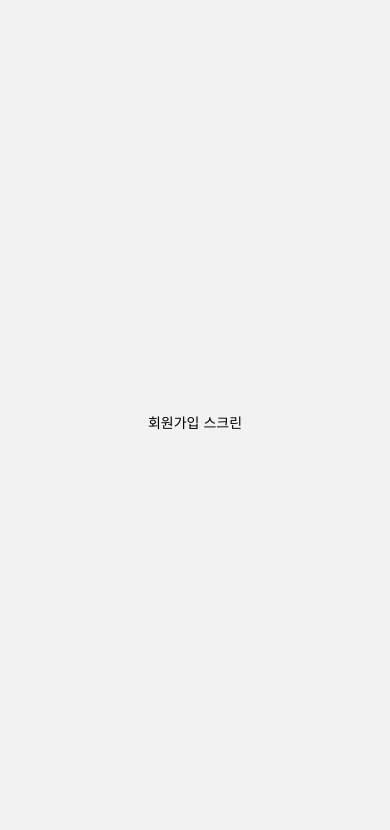
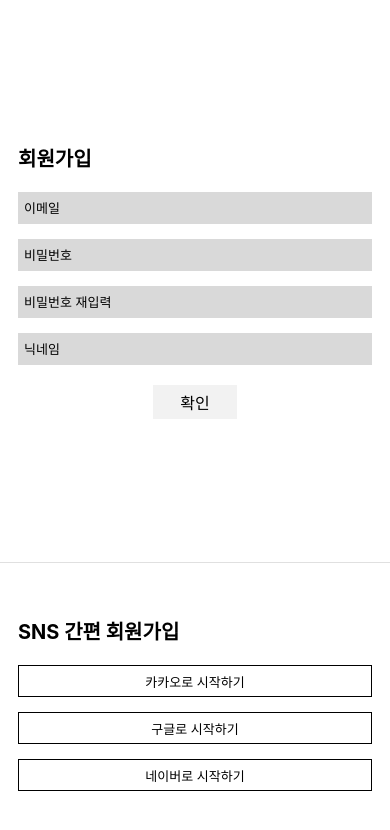
Before and after one commit to ProjectFRIDAY/DeliveryN-Front, a React Native app: screen /Signup in a window 390 px wide. Shown: the top 830 px of the page. Built offline with nearby package versions, Linux system fonts and the light colour scheme.

Commit message:
style: 회원가입 페이지 스타일링

```diff
--- a/App.js
+++ b/App.js
@@ -13,7 +13,7 @@
   return (
     <NavigationContainer>
       <SafeAreaProvider>
-        <Stack.Navigator initialRouteName="Start" screenOptions={{headerShown: false}}>
+        <Stack.Navigator initialRouteName="Signup" screenOptions={{headerShown: false}}>
           <Stack.Screen name="Start" component={StartScreen} />
           <Stack.Screen name="Signup" component={SignupScreen} />
           <Stack.Screen name="Signin" component={SigninScreen} />
--- a/src/constants/Color.js
+++ b/src/constants/Color.js
@@ -3,6 +3,7 @@
   WHITE: '#ffffff',
   GREY_PRIMARY: '#D9D9D9',
   GREY_SECONDARY: '#F2F2F2',
+  GREY_TERTIARY: '#E0E0E0',
 };
 
 export default Colors;
--- /dev/null
+++ b/src/screen/SignupScreen/Button.js
@@ -0,0 +1,28 @@
+import React from 'react';
+import {Pressable, StyleSheet, Text} from 'react-native';
+
+import Colors from '../../constants/Color';
+
+const Button = ({text, style}) => {
+  return (
+    <Pressable style={[styles.button, style]}>
+      <Text style={styles.text}>{text}</Text>
+    </Pressable>
+  );
+};
+
+const styles = StyleSheet.create({
+  button: {
+    alignItems: 'center',
+    alignSelf: 'stretch',
+    borderColor: Colors.BLACK,
+    borderWidth: 1,
+    height: 32,
+    justifyContent: 'center',
+  },
+  text: {
+    fontSize: 13,
+  },
+});
+
+export default Button;
--- /dev/null
+++ b/src/screen/SignupScreen/CustomTextInput.js
@@ -0,0 +1,21 @@
+import React from 'react';
+import {StyleSheet, TextInput} from 'react-native';
+
+import Colors from '../../constants/Color';
+
+const CustomTextInput = ({placeholder, style}) => {
+  return <TextInput style={[styles.input, style]} placeholder={placeholder} />;
+};
+
+const styles = StyleSheet.create({
+  input: {
+    alignSelf: 'stretch',
+    backgroundColor: Colors.GREY_PRIMARY,
+    color: Colors.BLACK,
+    fontSize: 13,
+    height: 32,
+    paddingHorizontal: 6,
+  },
+});
+
+export default CustomTextInput;
--- /dev/null
+++ b/src/screen/SignupScreen/Divider.js
@@ -0,0 +1,18 @@
+import React from 'react';
+import {StyleSheet, View} from 'react-native';
+
+import Colors from '../../constants/Color';
+
+const Divider = () => {
+  return <View style={styles.divider} />;
+};
+
+const styles = StyleSheet.create({
+  divider: {
+    alignSelf: 'stretch',
+    backgroundColor: Colors.GREY_TERTIARY,
+    height: 1,
+  },
+});
+
+export default Divider;
--- /dev/null
+++ b/src/screen/SignupScreen/SubmitButton.js
@@ -0,0 +1,30 @@
+import React from 'react';
+import {Pressable, StyleSheet, Text} from 'react-native';
+
+import Colors from '../../constants/Color';
+
+const SubmitButton = ({text, style, textStyle}) => {
+  return (
+    <Pressable style={({pressed}) => [styles.button, pressed && styles.pressed, style]}>
+      <Text style={[styles.text, textStyle]}>{text}</Text>
+    </Pressable>
+  );
+};
+
+const styles = StyleSheet.create({
+  button: {
+    alignItems: 'center',
+    backgroundColor: Colors.GREY_SECONDARY,
+    height: 34,
+    justifyContent: 'center',
+    width: 84,
+  },
+  pressed: {
+    opacity: 0.5,
+  },
+  text: {
+    fontSize: 16,
+  },
+});
+
+export default SubmitButton;
--- a/src/screen/SignupScreen/index.js
+++ b/src/screen/SignupScreen/index.js
@@ -1,21 +1,57 @@
 import React from 'react';
-import {StyleSheet, Text} from 'react-native';
+import {StyleSheet, Text, View} from 'react-native';
 import {SafeAreaView} from 'react-native-safe-area-context';
+
+import Colors from '../../constants/Color';
+import Button from './Button';
+import CustomTextInput from './CustomTextInput';
+import Divider from './Divider';
+import SubmitButton from './SubmitButton';
 
 const SignupScreen = () => {
   return (
     <SafeAreaView style={styles.screen}>
-      <Text>회원가입 스크린</Text>
+      <View style={styles.generalSignup}>
+        <Text style={styles.title}>회원가입</Text>
+        <CustomTextInput placeholder="이메일" style={{marginBottom: 15}} />
+        <CustomTextInput placeholder="비밀번호" style={{marginBottom: 15}} />
+        <CustomTextInput placeholder="비밀번호 재입력" style={{marginBottom: 15}} />
+        <CustomTextInput placeholder="닉네임" style={{marginBottom: 20}} />
+        <SubmitButton text="확인" />
+      </View>
+      <Divider />
+      <View style={styles.socialSignup}>
+        <Text style={styles.title}>SNS 간편 회원가입</Text>
+        <Button text="카카오로 시작하기" style={{marginBottom: 15}} />
+        <Button text="구글로 시작하기" style={{marginBottom: 15}} />
+        <Button text="네이버로 시작하기" />
+      </View>
     </SafeAreaView>
   );
 };
 
 const styles = StyleSheet.create({
+  generalSignup: {
+    alignItems: 'center',
+    alignSelf: 'stretch',
+    flex: 2,
+    justifyContent: 'center',
+    paddingHorizontal: 18,
+  },
+  input: {},
   screen: {
     alignItems: 'center',
+    backgroundColor: Colors.WHITE,
+    flex: 1,
+  },
+  socialSignup: {
+    alignItems: 'center',
+    alignSelf: 'stretch',
     flex: 1,
     justifyContent: 'center',
+    paddingHorizontal: 18,
   },
+  title: {alignSelf: 'flex-start', fontSize: 20, fontWeight: '700', marginBottom: 20},
 });
 
 export default SignupScreen;
```
